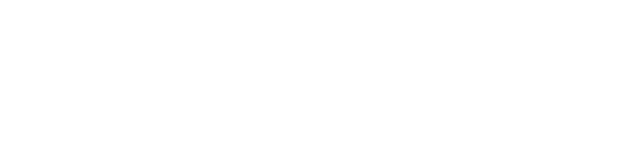
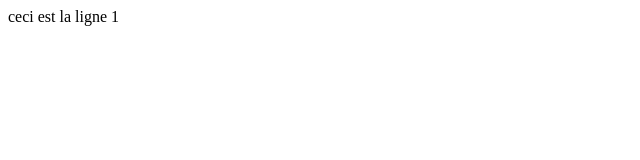
Before and after one commit to helmaymouni/Projet2, a website: page index.html in a window 1280 px wide. Shown: the whole page, without its empty margins (0-640 px from the left). Drawn offline with Linux system fonts and the light colour scheme.

Commit message:
first commit

```diff
--- a/index.html
+++ b/index.html
@@ -4,6 +4,6 @@
 <title>Projet2</title>
 </head>
 <body>
-
+ ceci est la ligne 1
 </body>
 </html>
```
